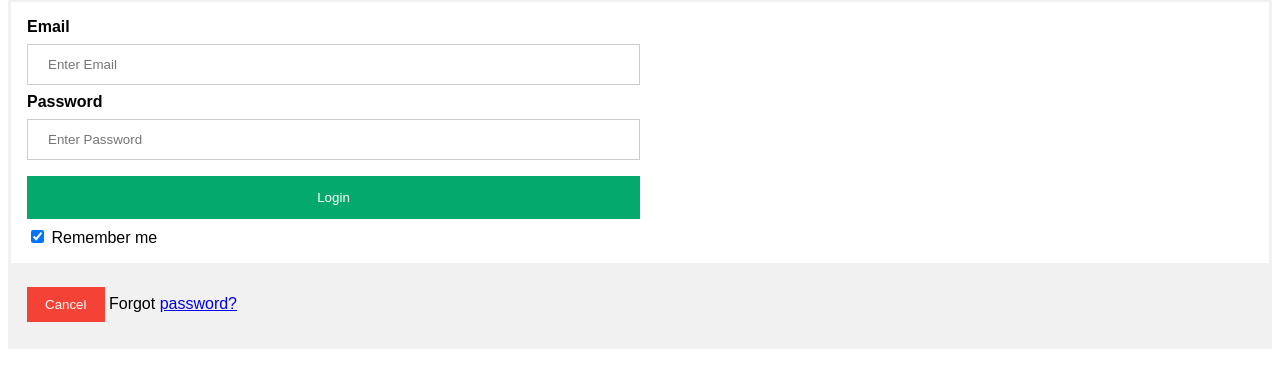
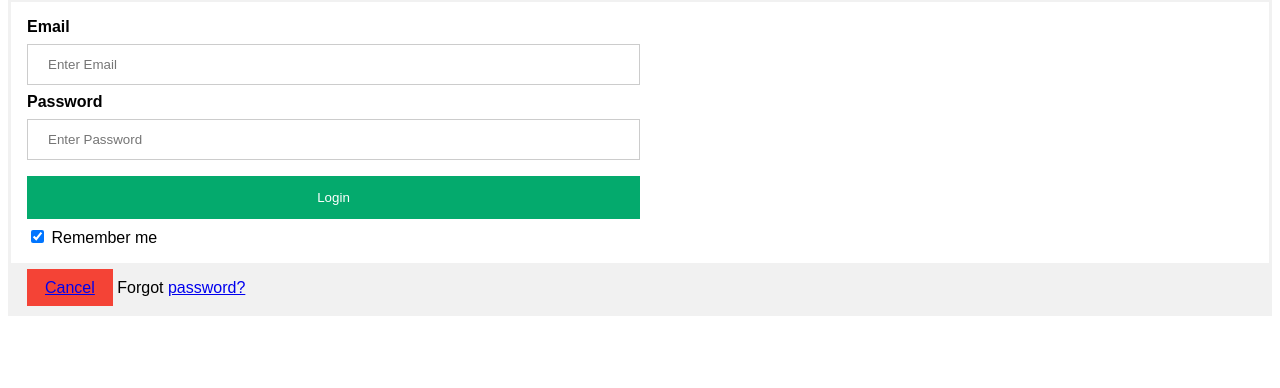
Before and after one commit to Diend1509/NEWS_page, a PHP site: page /signin.php in a window 1280 px wide. Shown: the part 127-515 px from the top of the page. Run offline with PHP 8.4, Linux system fonts and the light colour scheme.

Commit message:
Update signin.php

```diff
--- a/signin.php
+++ b/signin.php
@@ -101,7 +101,7 @@ a:hover {
   </div>
 
   <div class="container" style="background-color:#f1f1f1">
-    <button type="button" class="cancelbtn">Cancel</button>
+    <a href="index.php" type="button" class="cancelbtn">Cancel</a>
     <span class="psw">Forgot <a href="#">password?</a></span>
   </div>
 </form>
```
